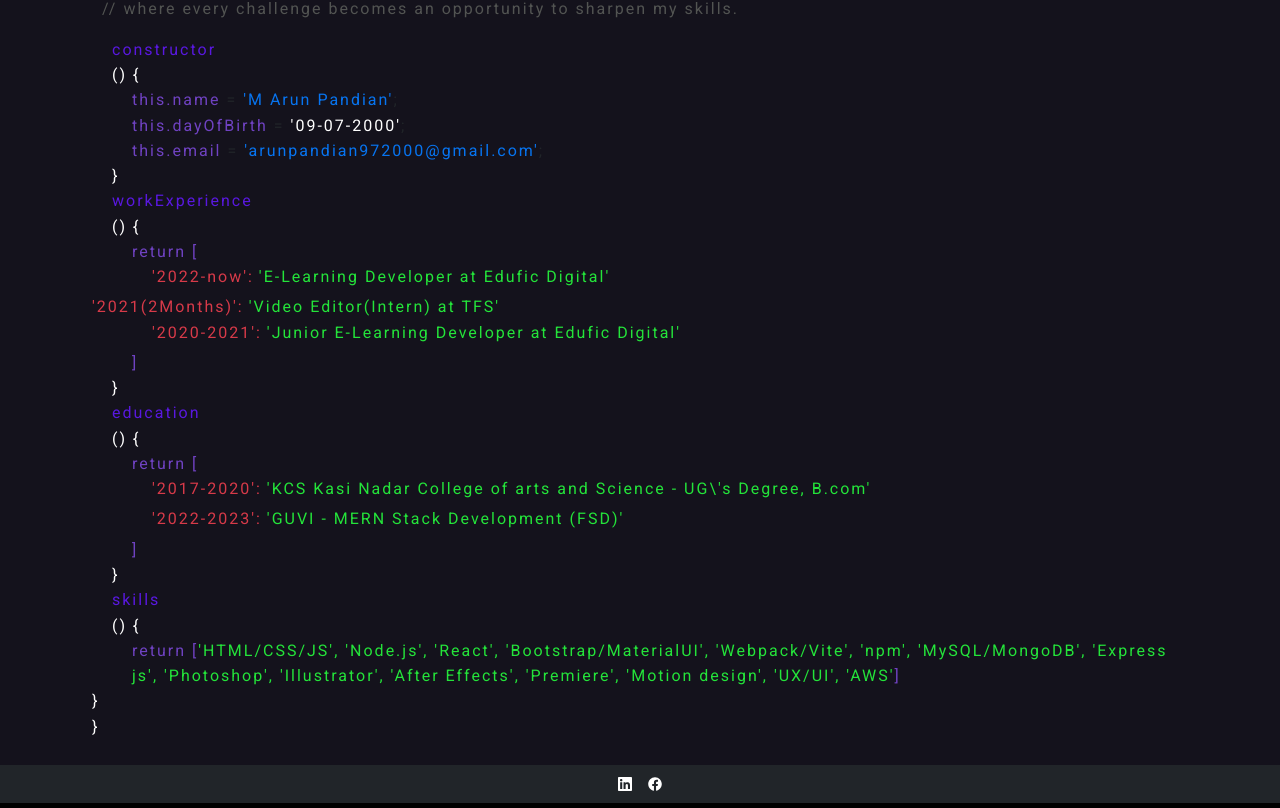
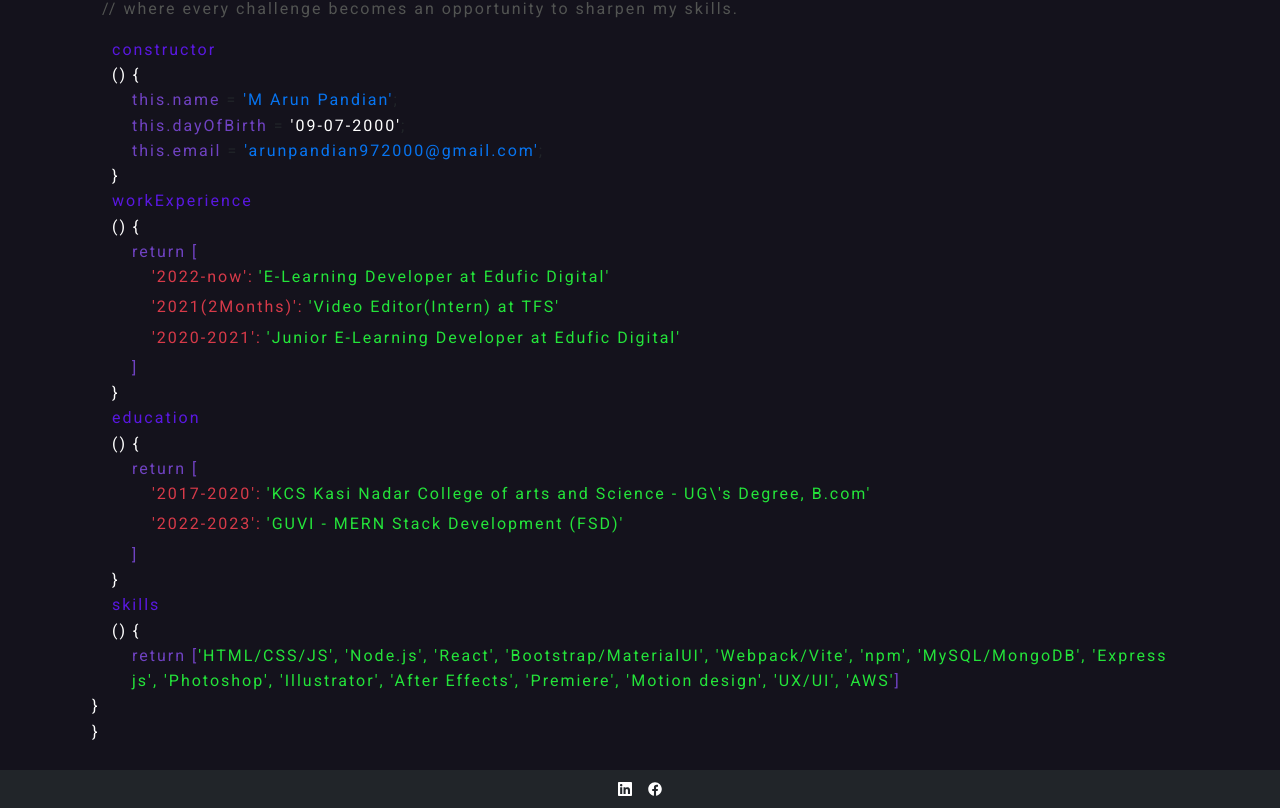
Before and after one commit to arun972000/my-portfolio, a React (Vite) app: page / in a window 1280 px wide. Shown: the part 1784-2592 px from the top of the page. Built offline with nearby package versions, Linux system fonts and the light colour scheme.

Commit message:
about me

```diff
--- a/src/components/Aboutme.jsx
+++ b/src/components/Aboutme.jsx
@@ -35,7 +35,7 @@ const AboutMe = () => {
                             <span className="work-experience-key">'2022-now':</span>
                             <span className="work-experience-value">'E-Learning Developer at Edufic Digital'</span>
                         </div>
-                        <div className="work-experience-ite common-hover-classm">
+                        <div className="work-experience-item common-hover-class">
                             <span className="work-experience-key">'2021(2Months)':</span>
                             <span className="work-experience-value">'Video Editor(Intern) at TFS'</span>
                         </div>
```
